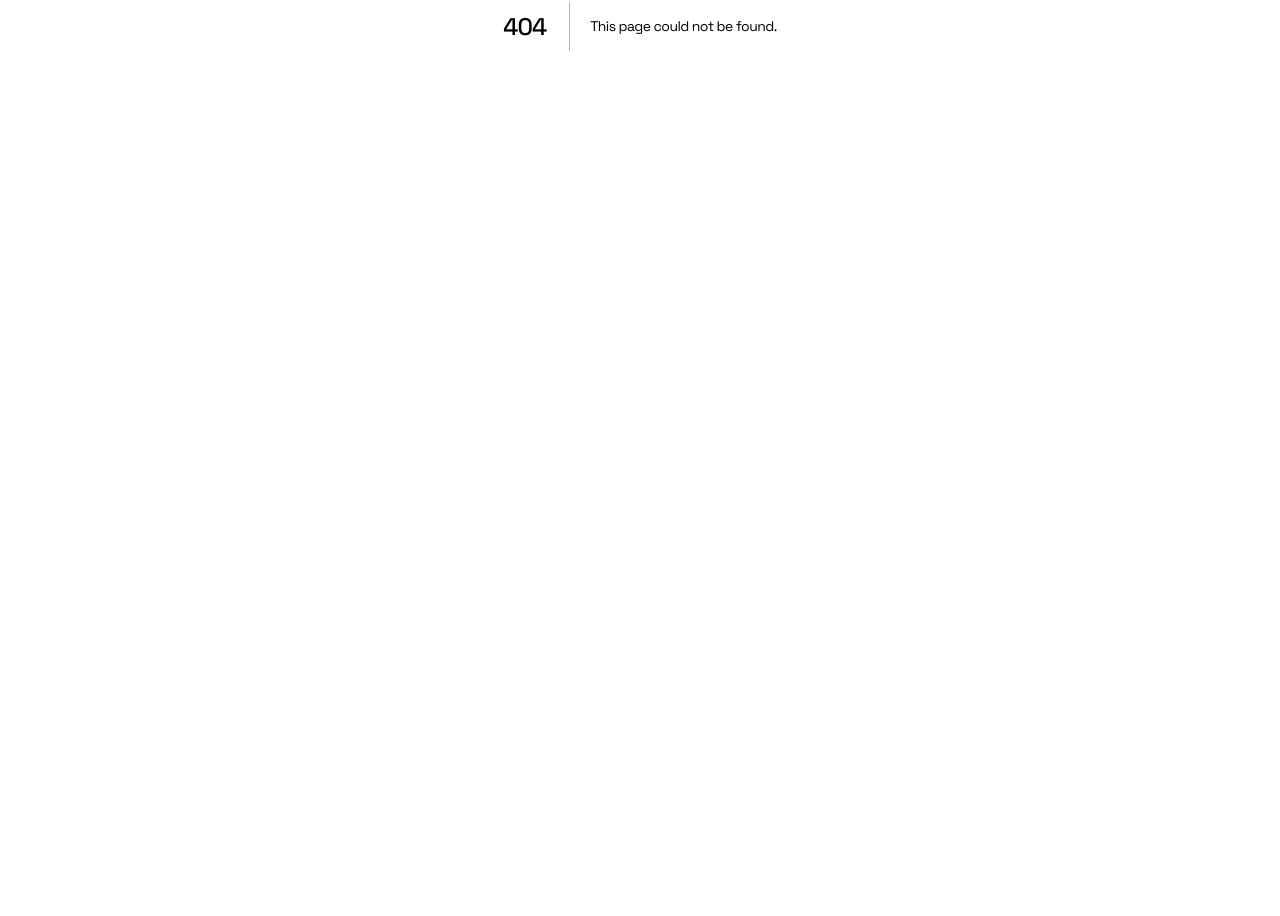
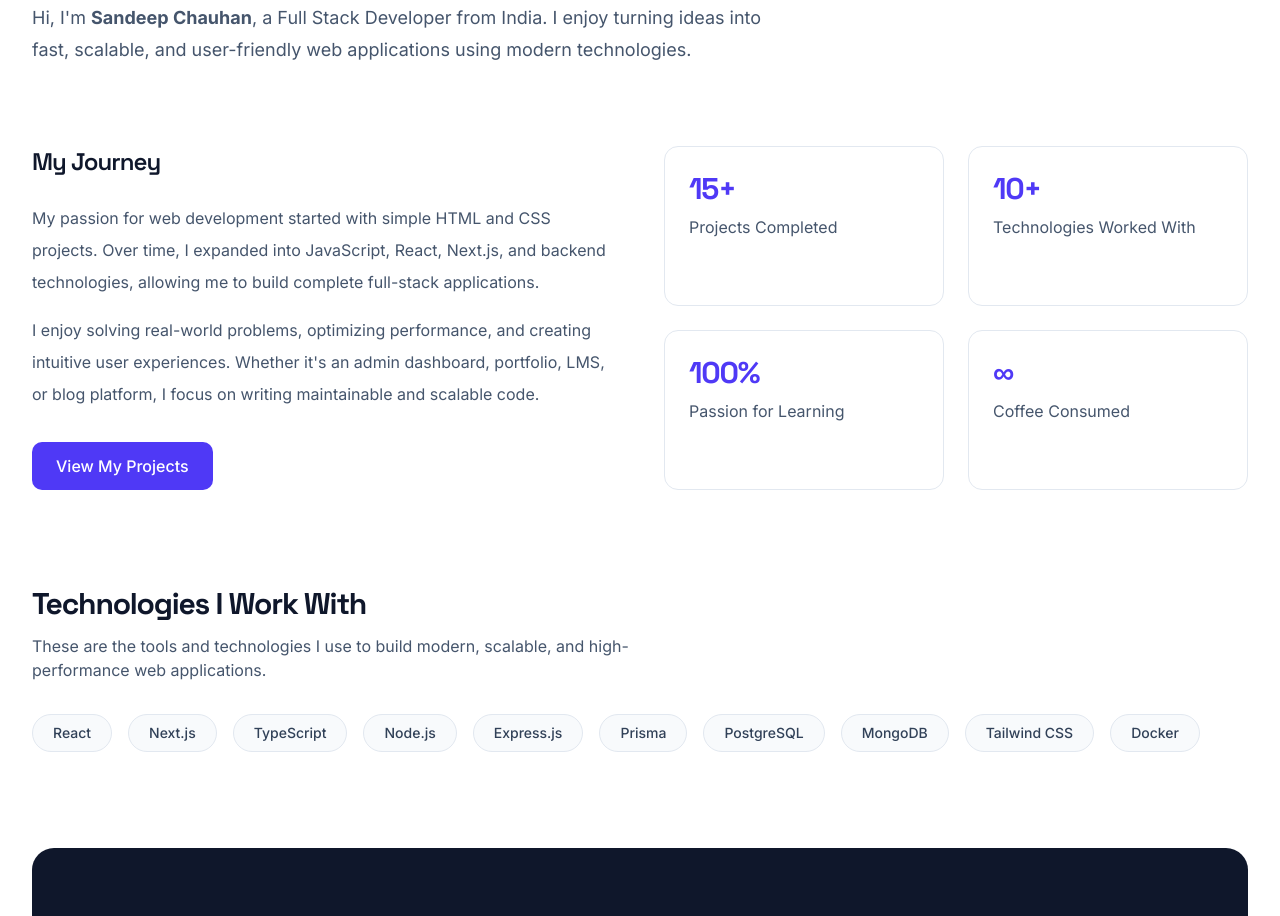
Before and after one commit to DevSandeepX/portfolio, a Next.js app: page /about in a window 1280 px wide. Before the commit this address had no page. Shown: the part 374-1290 px from the top of the page. Before the commit the page ends 800 px from the top, so only its background shows below. Built offline with nearby package versions, Linux system fonts and the light colour scheme.

Commit message:
add a simple about page

```diff
--- /dev/null
+++ b/src/app/(marketting)/about/page.tsx
@@ -0,0 +1,137 @@
+import Link from "next/link";
+
+const skills = [
+    "React",
+    "Next.js",
+    "TypeScript",
+    "Node.js",
+    "Express.js",
+    "Prisma",
+    "PostgreSQL",
+    "MongoDB",
+    "Tailwind CSS",
+    "Docker",
+];
+
+export default function AboutPage() {
+    return (
+        <main className="container mx-auto px-6 py-24">
+            {/* Hero */}
+            <section className="max-w-3xl">
+                <span className="rounded-full bg-indigo-100 px-4 py-1 text-sm font-medium text-indigo-600">
+                    About Me
+                </span>
+
+                <h1 className="mt-6 text-5xl font-bold tracking-tight text-slate-900">
+                    Building modern web applications with clean code and thoughtful
+                    design.
+                </h1>
+
+                <p className="mt-6 text-lg leading-8 text-slate-600">
+                    Hi, I'm <strong>Sandeep Chauhan</strong>, a Full Stack Developer from
+                    India. I enjoy turning ideas into fast, scalable, and user-friendly
+                    web applications using modern technologies.
+                </p>
+            </section>
+
+            {/* About */}
+            <section className="mt-20 grid gap-12 lg:grid-cols-2">
+                <div>
+                    <h2 className="text-2xl font-semibold text-slate-900">
+                        My Journey
+                    </h2>
+
+                    <p className="mt-6 leading-8 text-slate-600">
+                        My passion for web development started with simple HTML and CSS
+                        projects. Over time, I expanded into JavaScript, React, Next.js, and
+                        backend technologies, allowing me to build complete full-stack
+                        applications.
+                    </p>
+
+                    <p className="mt-4 leading-8 text-slate-600">
+                        I enjoy solving real-world problems, optimizing performance, and
+                        creating intuitive user experiences. Whether it's an admin dashboard,
+                        portfolio, LMS, or blog platform, I focus on writing maintainable
+                        and scalable code.
+                    </p>
+
+                    <Link
+                        href="/projects"
+                        className="mt-8 inline-flex rounded-lg bg-indigo-600 px-6 py-3 font-medium text-white transition hover:bg-indigo-700"
+                    >
+                        View My Projects
+                    </Link>
+                </div>
+
+                {/* Stats */}
+                <div className="grid grid-cols-2 gap-6">
+                    <div className="rounded-xl border border-slate-200 bg-white p-6">
+                        <h3 className="text-3xl font-bold text-indigo-600">15+</h3>
+                        <p className="mt-2 text-slate-600">Projects Completed</p>
+                    </div>
+
+                    <div className="rounded-xl border border-slate-200 bg-white p-6">
+                        <h3 className="text-3xl font-bold text-indigo-600">10+</h3>
+                        <p className="mt-2 text-slate-600">
+                            Technologies Worked With
+                        </p>
+                    </div>
+
+                    <div className="rounded-xl border border-slate-200 bg-white p-6">
+                        <h3 className="text-3xl font-bold text-indigo-600">100%</h3>
+                        <p className="mt-2 text-slate-600">
+                            Passion for Learning
+                        </p>
+                    </div>
+
+                    <div className="rounded-xl border border-slate-200 bg-white p-6">
+                        <h3 className="text-3xl font-bold text-indigo-600">∞</h3>
+                        <p className="mt-2 text-slate-600">Coffee Consumed</p>
+                    </div>
+                </div>
+            </section>
+
+            {/* Skills */}
+            <section className="mt-24">
+                <h2 className="text-3xl font-bold text-slate-900">
+                    Technologies I Work With
+                </h2>
+
+                <p className="mt-3 max-w-2xl text-slate-600">
+                    These are the tools and technologies I use to build modern, scalable,
+                    and high-performance web applications.
+                </p>
+
+                <div className="mt-8 flex flex-wrap gap-4">
+                    {skills.map((skill) => (
+                        <span
+                            key={skill}
+                            className="rounded-full border border-slate-200 bg-slate-50 px-5 py-2 text-sm font-medium text-slate-700 transition hover:border-indigo-600 hover:text-indigo-600"
+                        >
+                            {skill}
+                        </span>
+                    ))}
+                </div>
+            </section>
+
+            {/* CTA */}
+            <section className="mt-24 rounded-3xl bg-slate-900 px-8 py-16 text-center">
+                <h2 className="text-4xl font-bold text-white">
+                    Let's build something amazing.
+                </h2>
+
+                <p className="mx-auto mt-4 max-w-2xl text-slate-300">
+                    I'm always interested in exciting projects, collaborations, and new
+                    opportunities.
+                </p>
+
+                <Link
+                    href="/contact"
+                    className="mt-8 inline-flex rounded-lg bg-indigo-600 px-6 py-3 font-medium text-white transition hover:bg-indigo-700"
+                >
+                    Get In Touch
+                </Link>
+            </section>
+        </main>
+    );
+}
```
